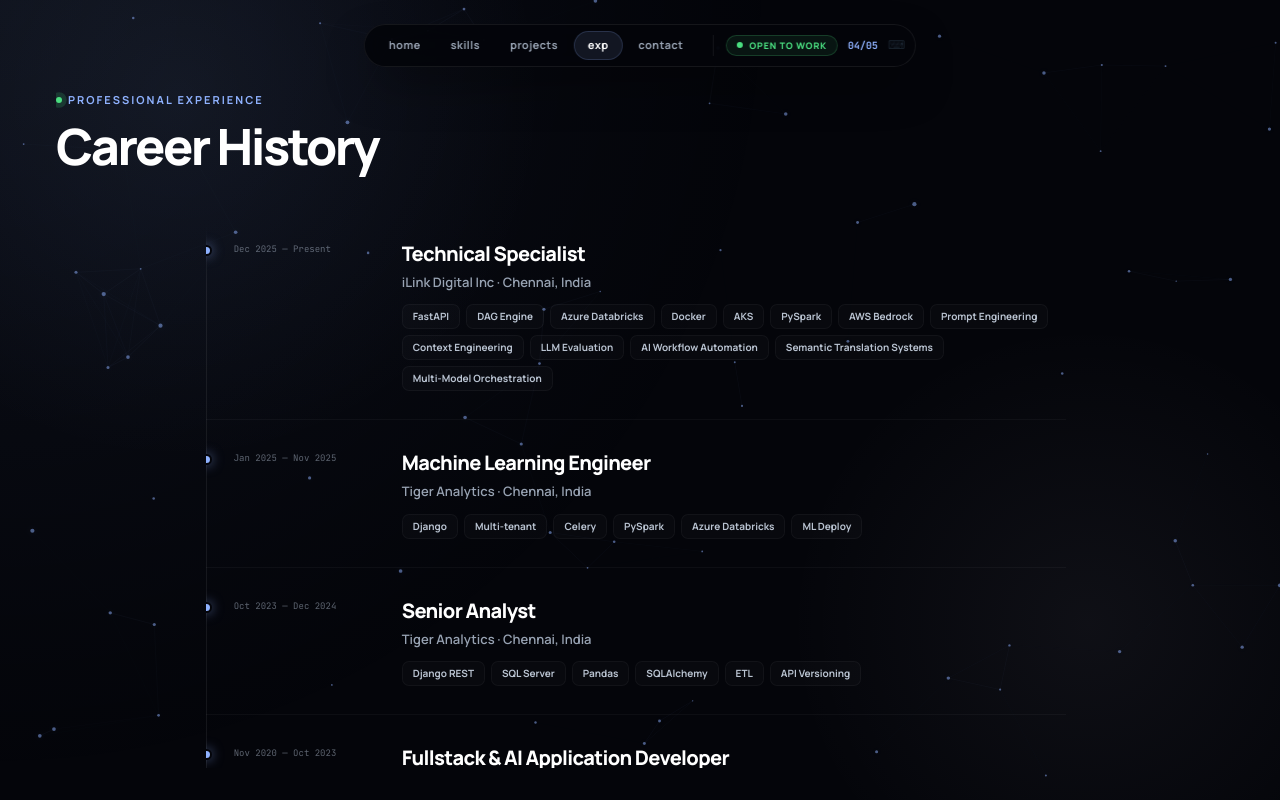
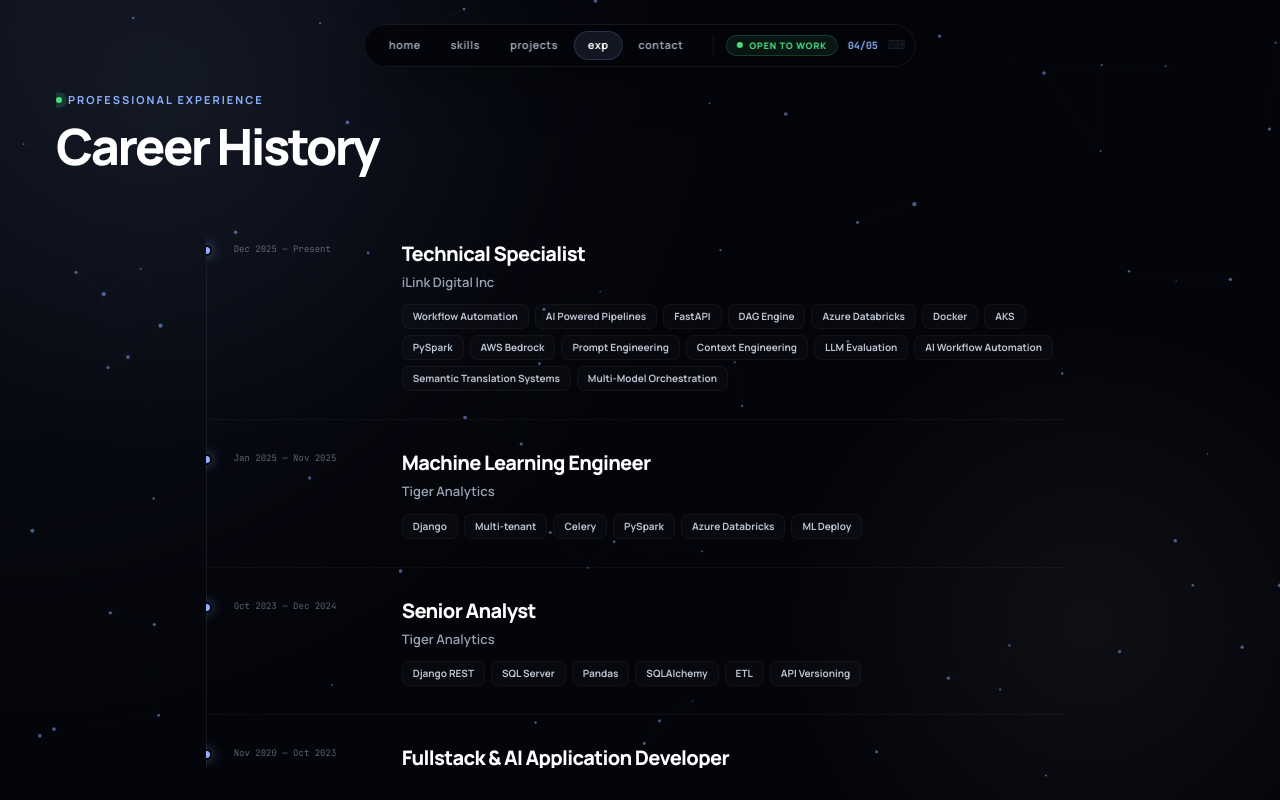
Before and after one commit to CHOCKA-LINGAM/portfolio, a Next.js app in the folder next-js/portfolio/: page / in a window 1280 px wide. Both pictures are taken after a click on the button "exp". Built offline with nearby package versions, Linux system fonts and the light colour scheme.

Commit message:
feat: update experience section by modifying displayed location and enhancing tags

```diff
--- a/next-js/portfolio/components/sections/Experience.tsx
+++ b/next-js/portfolio/components/sections/Experience.tsx
@@ -41,7 +41,8 @@ export default function Experience() {
             <div>
               <div className="text-[20px] font-black tracking-[-0.7px] text-white mb-1">{exp.role}</div>
               <div className="text-[13px] text-[var(--muted)] mb-3 font-semibold">
-                {exp.company} · {exp.location}
+                {exp.company}
+                {/* · {exp.location} */}
               </div>
               {exp.description && (
                 <div className="text-[13px] leading-[1.78] text-[var(--muted)] mb-3 max-w-[580px]">
--- a/next-js/portfolio/data/experience.json
+++ b/next-js/portfolio/data/experience.json
@@ -7,7 +7,7 @@
     "role": "Technical Specialist",
     "company": "iLink Digital Inc",
     "location": "Chennai, India",
-    "tags": ["FastAPI", "DAG Engine", "Azure Databricks", "Docker", "AKS", "PySpark","AWS Bedrock", "Prompt Engineering", "Context Engineering", "LLM Evaluation", "AI Workflow Automation", "Semantic Translation Systems", "Multi-Model Orchestration"]
+    "tags": ["Workflow Automation","AI Powered Pipelines","FastAPI", "DAG Engine", "Azure Databricks", "Docker", "AKS", "PySpark","AWS Bedrock", "Prompt Engineering", "Context Engineering", "LLM Evaluation", "AI Workflow Automation", "Semantic Translation Systems", "Multi-Model Orchestration"]
   },
   {
     "id": "tiger-ml",
```
